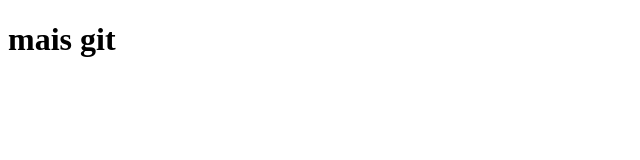
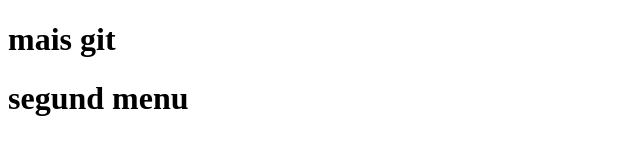
Before and after one commit to wagnerMF/treino-git-2, a plain HTML site: page index.html in a window 1280 px wide. Shown: the whole page, without its empty margins (0-640 px from the left). Drawn offline with Linux system fonts and the light colour scheme.

Commit message:
outro menu

```diff
--- a/index.html
+++ b/index.html
@@ -8,6 +8,7 @@
 </head>
 <body>
     <h1>mais git</h1>
+    <h1>segund menu</h1>
 
 
 </body>
```
